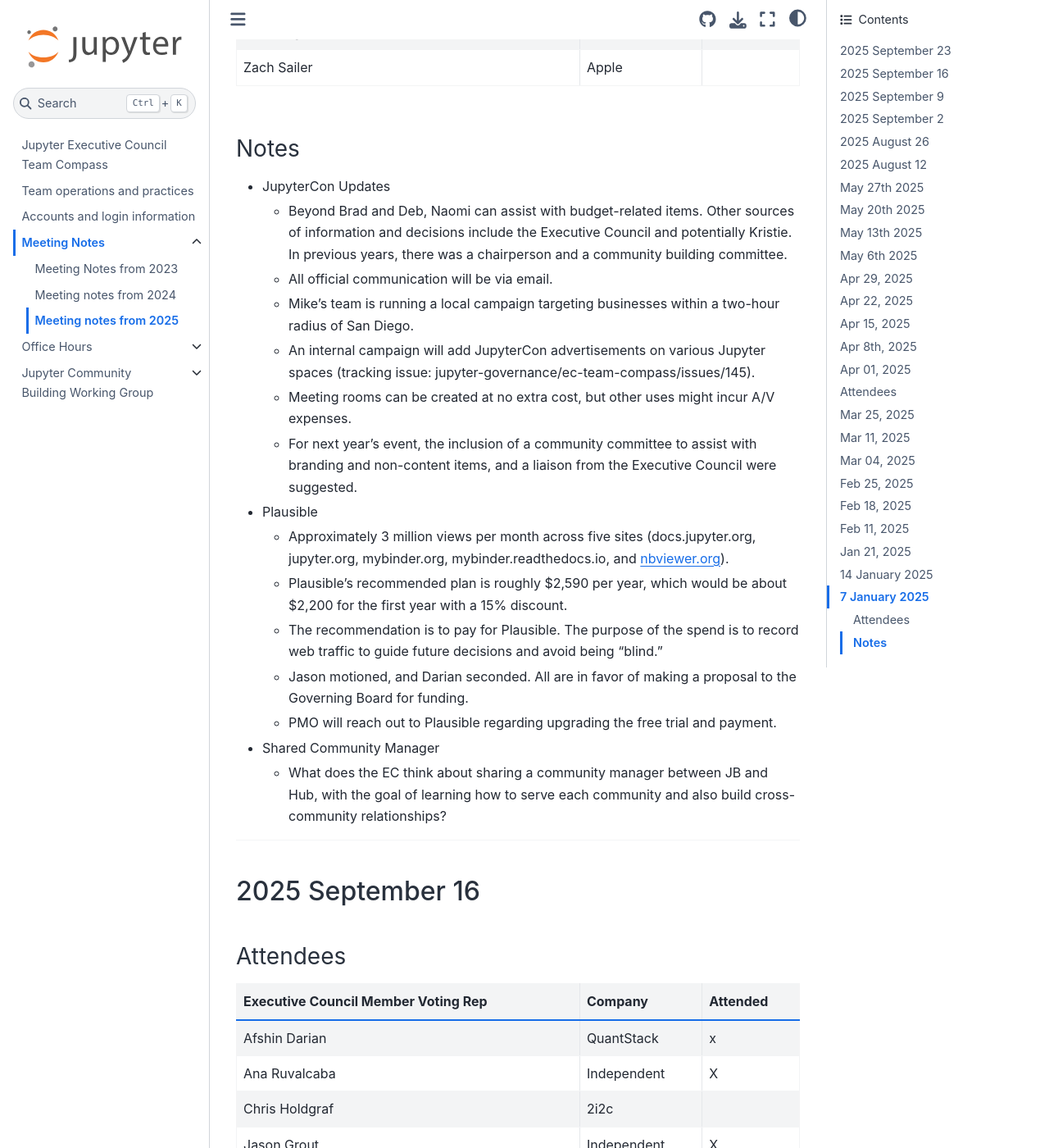
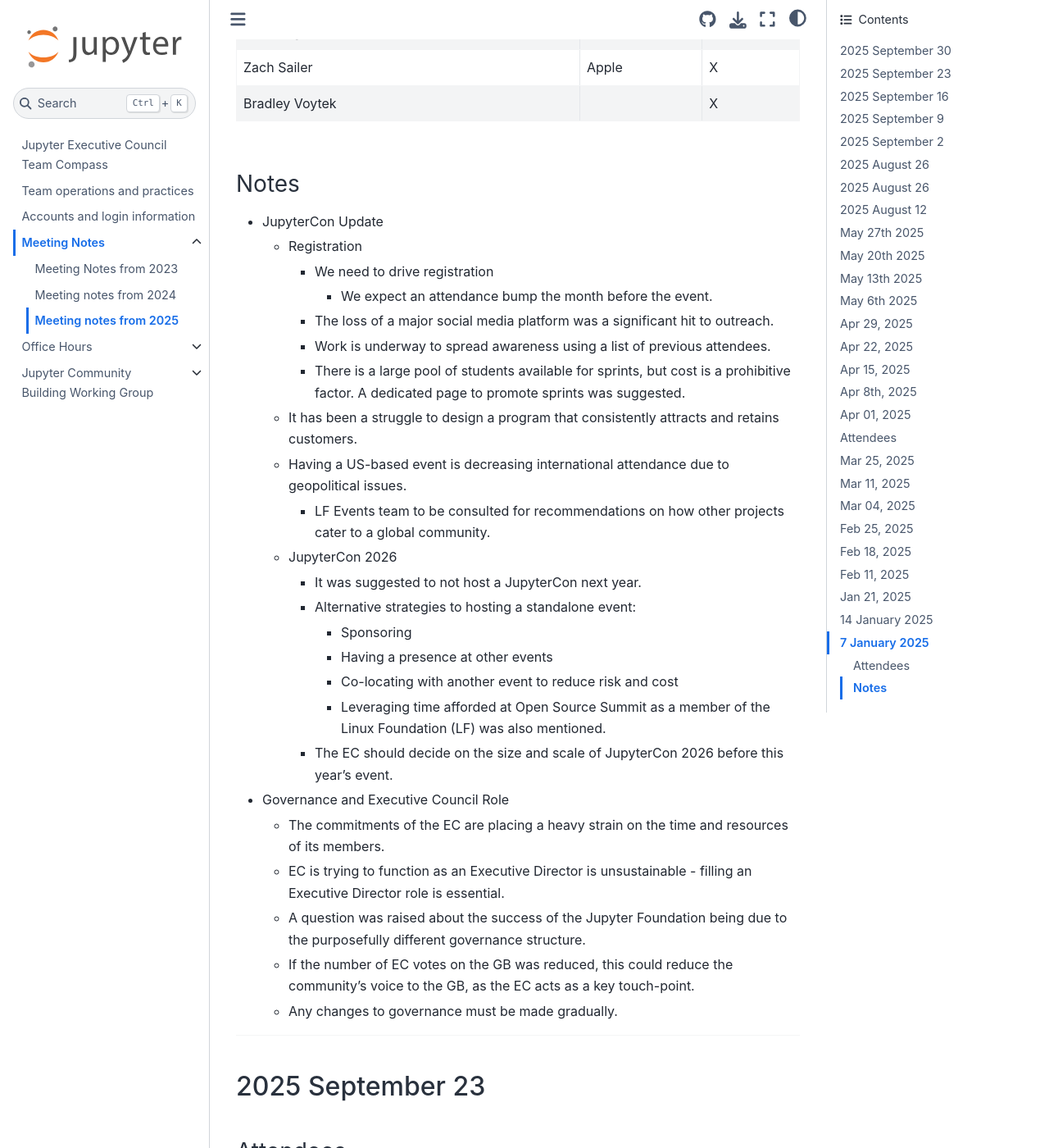
Before and after one commit to jupyter-governance/ec-team-compass, a Sphinx documentation site: the page built from docs/meeting_notes/2025.md, in a window 1280 px wide and 1400 px high, scrolled down 493 px. Shown: the whole window at 82% size. Built offline with Sphinx 7.4.7 and the Sphinx Book theme 1.1.4, drawn with Linux system fonts in a browser that asks for light colours; some of the changed text lies outside the part shown.

Commit message:
Minutes from September 30 meeting (#157)
* meeting notes from sept 30 meeting

Signed-off-by: Tom Slanda <jesus_slanda@yahoo.com>

* updated date

Signed-off-by: Tom Slanda <jesus_slanda@yahoo.com>

---------

Signed-off-by: Tom Slanda <jesus_slanda@yahoo.com>

```diff
--- a/docs/meeting_notes/2025.md
+++ b/docs/meeting_notes/2025.md
@@ -1,4 +1,47 @@
 # Meeting notes from 2025
+
+## 2025 September 30
+
+### Attendees
+
+| Executive Council Member Voting Rep  | Company | Attended |
+| ------------- | ------------- | ------------- |
+| Afshin Darian | QuantStack | x |
+| Ana Ruvalcaba | Independent | X |
+| Chris Holdgraf | 2i2c | X |
+| Jason Grout | Independent | X |
+| Rick Wagner | SDSC/UCSD | X |
+| Zach Sailer | Apple | X |
+| Bradley Voytek |  | X |
+
+### Notes
+
+* JupyterCon Update
+    * Registration
+        * We need to drive registration
+            * We expect an attendance bump the month before the event.
+        * The loss of a major social media platform was a significant hit to outreach.
+        * Work is underway to spread awareness using a list of previous attendees.
+        * There is a large pool of students available for sprints, but cost is a prohibitive factor. A dedicated page to promote sprints was suggested.
+    * It has been a struggle to design a program that consistently attracts and retains customers.
+    * Having a US-based event is decreasing international attendance due to geopolitical issues.
+        * LF Events team to be consulted for recommendations on how other projects cater to a global community.
+    * JupyterCon 2026
+        * It was suggested to not host a JupyterCon next year.
+        * Alternative strategies to hosting a standalone event:
+            * Sponsoring
+            * Having a presence at other events
+            * Co-locating with another event to reduce risk and cost
+            * Leveraging time afforded at Open Source Summit as a member of the Linux Foundation (LF) was also mentioned.
+        * The EC should decide on the size and scale of JupyterCon 2026 before this year's event.
+* Governance and Executive Council Role
+    * The commitments of the EC are placing a heavy strain on the time and resources of its members.
+    * EC is trying to function as an Executive Director is unsustainable - filling an Executive Director role is essential.
+    * A question was raised about the success of the Jupyter Foundation being due to the purposefully different governance structure.
+    * If the number of EC votes on the GB was reduced, this could reduce the community's voice to the GB, as the EC acts as a key touch-point.
+    * Any changes to governance must be made gradually.
+
+---
 
 ## 2025 September 23
 
@@ -112,6 +155,49 @@
   * Problem and Goals: The Executive Council questioned whether the proposal effectively solved a pressing problem, noting that it aimed to get ahead of the issue of low-quality, AI-generated content. The goals are to establish a clear stance on AI, mitigate project risk, and empower maintainers and new contributors by providing a framework for using AI tools.
   * Concerns: The group expressed significant concerns about the proposal's length and the feasibility of enforcing its guidelines. They also acknowledged the need to address the strong ethical and moral opposition to AI, which stems from issues like intellectual property and environmental impact.
   * Community Impact: The Executive Council recognized that this conversation could consume a lot of energy and lead to "bikeshedding" and emotional debate. However, it was also suggested that the topic could be used to encourage participation in an upcoming strategic planning meeting.
+
+---
+
+## 2025 August 26
+
+### Attendees
+
+| Executive Council Member Voting Rep  | Company | Attended |
+| ------------- | ------------- | ------------- |
+| Afshin Darian | QuantStack | x |
+| Ana Ruvalcaba | Independent | X |
+| Chris Holdgraf | 2i2c | X |
+| Jason Grout | Independent | X |
+| Rick Wagner | SDSC/UCSD | X |
+| Zach Sailer | Apple | X |
+| Bradley Voytek |  | X |
+
+### Notes
+
+* JupyterCon Update
+    * Registration
+        * We need to drive registration
+            * We expect an attendance bump the month before the event.
+        * The loss of a major social media platform was a significant hit to outreach.
+        * Work is underway to spread awareness using a list of previous attendees.
+        * There is a large pool of students available for sprints, but cost is a prohibitive factor. A dedicated page to promote sprints was suggested.
+    * It has been a struggle to design a program that consistently attracts and retains customers.
+    * Having a US-based event is decreasing international attendance due to geopolitical issues.
+        * LF Events team to be consulted for recommendations on how other projects cater to a global community.
+    * JupyterCon 2026
+        * It was suggested to not host a JupyterCon next year.
+        * Alternative strategies to hosting a standalone event:
+            * Sponsoring
+            * Having a presence at other events
+            * Co-locating with another event to reduce risk and cost
+            * Leveraging time afforded at Open Source Summit as a member of the Linux Foundation (LF) was also mentioned.
+        * The EC should decide on the size and scale of JupyterCon 2026 before this year's event.
+* Governance and Executive Council Role
+    * The commitments of the EC are placing a heavy strain on the time and resources of its members.
+    * EC is trying to function as an Executive Director is unsustainable - filling an Executive Director role is essential.
+    * A question was raised about the success of the Jupyter Foundation being due to the purposefully different governance structure.
+    * If the number of EC votes on the GB was reduced, this could reduce the community's voice to the GB, as the EC acts as a key touch-point.
+    * Any changes to governance must be made gradually.
 
 ---
 
```
